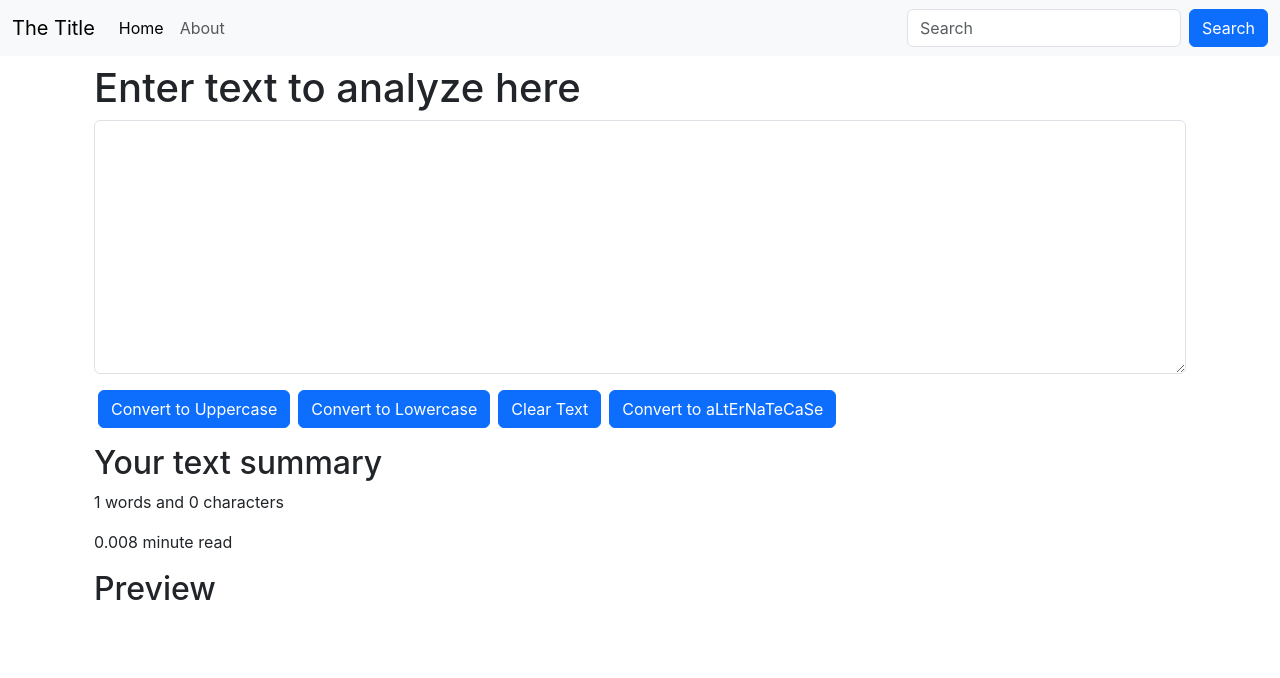
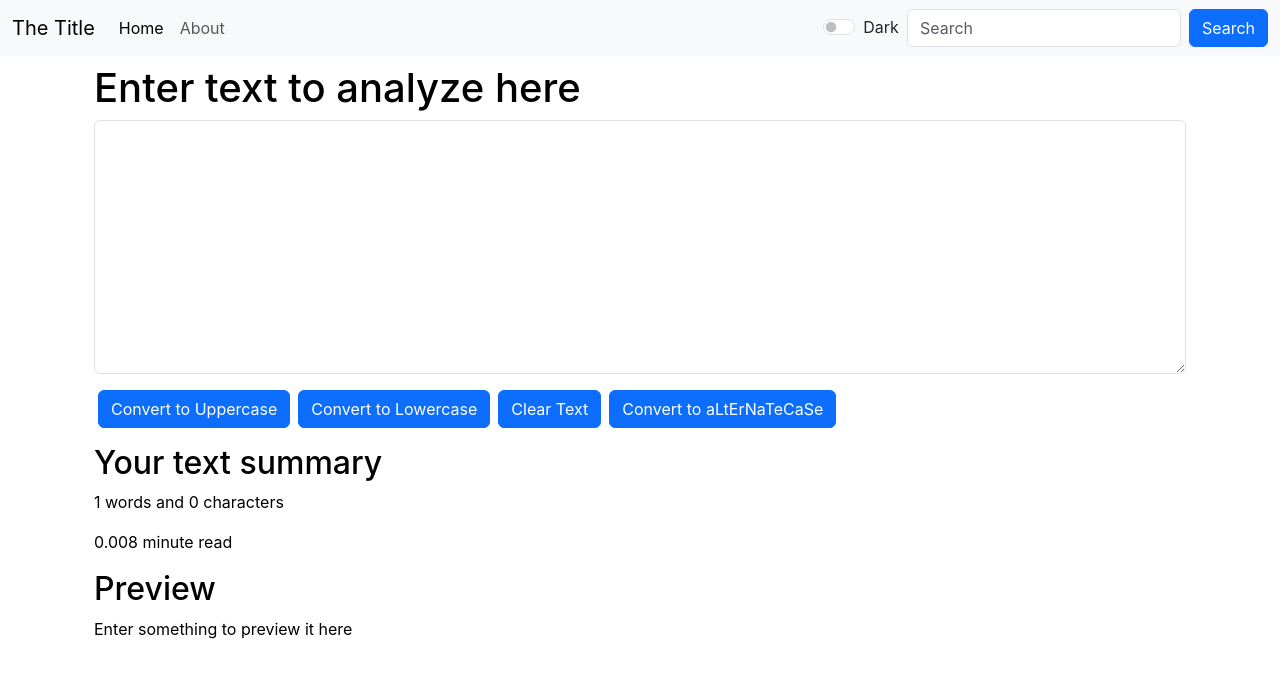
Before and after one commit to murdochroy2/textutils2, a React (Create React App) app: page / in a window 1280 px wide. Shown: the top 678 px of the page. Built offline with nearby package versions, Linux system fonts and the light colour scheme.

Commit message:
Dark mode for whole app

```diff
--- a/src/App.js
+++ b/src/App.js
@@ -8,9 +8,18 @@ import { useState } from "react";
 function App() {
   let name = "Rohi";
   const [mode, setMode] = useState("light")
+  const toggleMode = () => {
+    if (mode === "light") {
+      setMode("dark")
+      document.body.style.backgroundColor = "#042743"
+    } else {
+      setMode("light")
+      document.body.style.backgroundColor = "white"
+    }
+  }
   return (
     <>
-      <Navbar title={"The Title"} aboutText="About" mode={mode}/>
+      <Navbar title={"The Title"} aboutText="About" mode={mode} toggleMode={toggleMode}/>
       <div className="container my-2">
         <TextForm heading="Enter text to analyze here" mode={mode} />
         {/* <About /> */}
--- a/src/components/Navbar.js
+++ b/src/components/Navbar.js
@@ -3,7 +3,10 @@ import PropTypes from "prop-types";
 
 function Navbar(props) {
   return (
-    <nav className="navbar navbar-expand-lg bg-body-tertiary"  data-bs-theme={`${props.mode}`}>
+    <nav
+      className="navbar navbar-expand-lg bg-body-tertiary"
+      data-bs-theme={`${props.mode}`}
+    >
       <div className="container-fluid">
         <a className="navbar-brand" href="/">
           {props.title}
@@ -32,6 +35,21 @@ function Navbar(props) {
               </a>
             </li>
           </ul>
+          <div className={`form-check form-switch me-2 text-${props.mode === "dark" ? "light":"dark"}`}>
+            <input
+              className="form-check-input"
+              type="checkbox"
+              role="switch"
+              id="flexSwitchCheckDefault"
+              onChange={props.toggleMode}
+            />
+            <label
+              className="form-check-label"
+              htmlFor="flexSwitchCheckDefault"
+            >
+              Dark
+            </label>
+          </div>
           <form className="d-flex" role="search">
             <input
               className="form-control me-2"
@@ -49,7 +67,10 @@ function Navbar(props) {
   );
 }
 
-Navbar.propTypes = { title: PropTypes.string, aboutText: PropTypes.string.isRequired };
+Navbar.propTypes = {
+  title: PropTypes.string,
+  aboutText: PropTypes.string.isRequired,
+};
 
 Navbar.defaultProps = { title: "Default Title" };
 export default Navbar;
--- a/src/components/TextForm.js
+++ b/src/components/TextForm.js
@@ -31,10 +31,13 @@ function TextForm(props) {
     let textValue = event.target.value;
     setText(textValue);
   };
-
+  let modeColor = props.mode === "dark" ? "white" : "black";
+  let modeBackgroundColor = props.mode === "dark" ? "grey" : "white";
+  let modeTextStyle = { color: modeColor };
+  let modeStyle = { color: modeColor, backgroundColor: modeBackgroundColor };
   return (
     <>
-      <div className="container">
+      <div className="container" style={modeTextStyle}>
         <div className="mb-3">
           <h1>{props.heading}</h1>
           <textarea
@@ -43,6 +46,7 @@ function TextForm(props) {
             rows="10"
             value={text}
             onChange={onChangeHandler}
+            style={modeStyle}
           ></textarea>
         </div>
         <button className="btn btn-primary mx-1" onClick={handleUpClick}>
@@ -59,14 +63,14 @@ function TextForm(props) {
         </button>
       </div>
 
-      <div className="container my-3">
+      <div className="container my-3" style={modeTextStyle}>
         <h2>Your text summary</h2>
         <p>
           {text.split(" ").length} words and {text.length} characters
         </p>
         <p>{0.008 * text.split(" ").length} minute read</p>
         <h2>Preview</h2>
-        <p style={{wordWrap:"break-word"}}>{text}</p>
+        <p style={{ wordWrap: "break-word" }}>{text.trim() ? text : "Enter something to preview it here"}</p>
       </div>
     </>
   );
```
